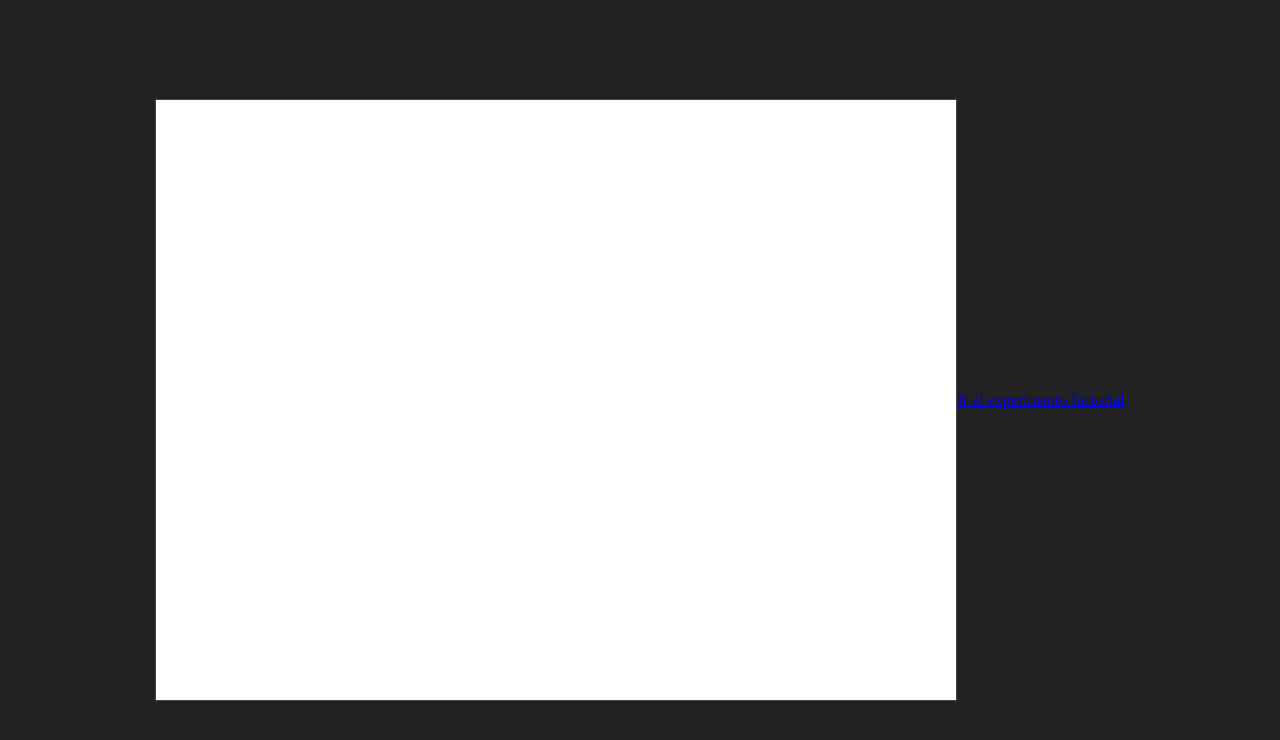
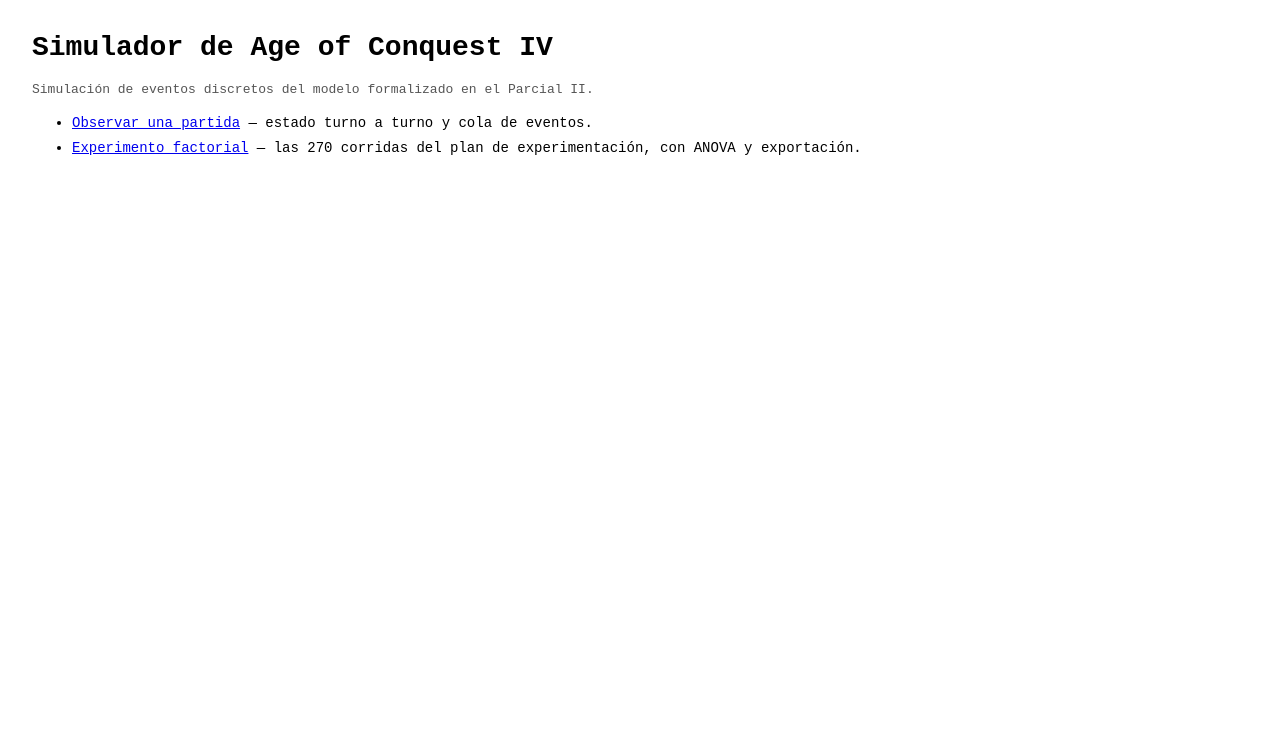
Before and after one commit to sbstnrmrz/proyecto-simulacion-de-sistemas, a website built with Vite: page index.html in a window 1280 px wide. Built offline with nearby package versions, Linux system fonts and the light colour scheme.

Commit message:
feat(ui): index como portada de las dos páginas y baja del andamiaje
index.html deja de cargar sim/humo.ts (borrado en el commit anterior junto
con el resto de la Fase 3) y pasa a ser un índice con enlaces a
/partida.html y /experimento.html, con el mismo registro monoespaciado que
el resto de las páginas. game/ sigue intacto en disco y en git, sólo
desconectado, igual que antes.

```diff
--- a/index.html
+++ b/index.html
@@ -1,29 +1,23 @@
 <!DOCTYPE html>
-<html lang="en">
+<html lang="es">
   <head>
     <meta charset="UTF-8">
     <meta name="viewport" content="width=device-width, initial-scale=1">
-    <title>Age of Conquest</title>
+    <title>Age of Conquest IV</title>
     <style>
-      body {
-        margin: 0;
-        height: 100vh;
-        display: flex;
-        align-items: center;
-        justify-content: center;
-        background: #222;
-      }
-      canvas {
-        background: #fff;
-        border: 1px solid #444;
-      }
+      body { font: 14px ui-monospace, monospace; margin: 2rem; max-width: 60rem; }
+      .nota { color: #555; font-size: 13px; max-width: 46rem; }
+      ul { line-height: 1.8; }
     </style>
   </head>
   <body>
-    <canvas id="canvas" width="800" height="600"></canvas>
-
-    <p><a href="/experimento.html">Ir al experimento factorial</a></p>
-
-    <script type="module" src="/sim/humo.ts"></script>
+    <h1>Simulador de Age of Conquest IV</h1>
+    <p class="nota">
+      Simulación de eventos discretos del modelo formalizado en el Parcial II.
+    </p>
+    <ul>
+      <li><a href="/partida.html">Observar una partida</a> — estado turno a turno y cola de eventos.</li>
+      <li><a href="/experimento.html">Experimento factorial</a> — las 270 corridas del plan de experimentación, con ANOVA y exportación.</li>
+    </ul>
   </body>
 </html>
```
